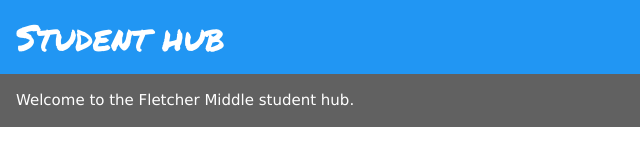
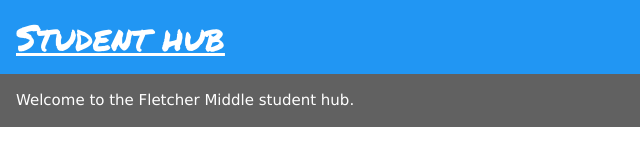
Before and after one commit to Jrdgamer11/Webesite-test, a plain HTML site: page index.html in a window 1280 px wide. Shown: the full height of the page, 0-640 px from the left. Drawn offline with nearby package versions, Linux system fonts and the light colour scheme.

Commit message:
Update index.html

```diff
--- a/index.html
+++ b/index.html
@@ -9,7 +9,7 @@
 <link href="https://fonts.googleapis.com/css2?family=Permanent+Marker&display=swap" rel="stylesheet">
   </head>
 <body>
-  <div class="w3-container w3-blue"><h1 class="titlefont">Student hub </h1></h1></div>
+  <div class="w3-container w3-blue"><a href="https://www.jrdgamer11.github.io/Webesite-test/"><h1 class="titlefont">Student hub </h1></a></div>
   <div class="w3-container w3-dark-grey"><p>Welcome to the Fletcher Middle student hub.</p></div>
 <body>
   <style>
```
